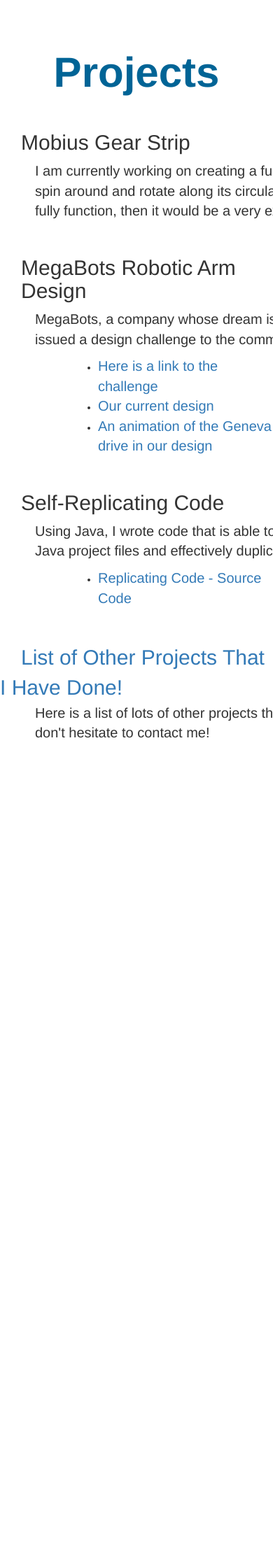
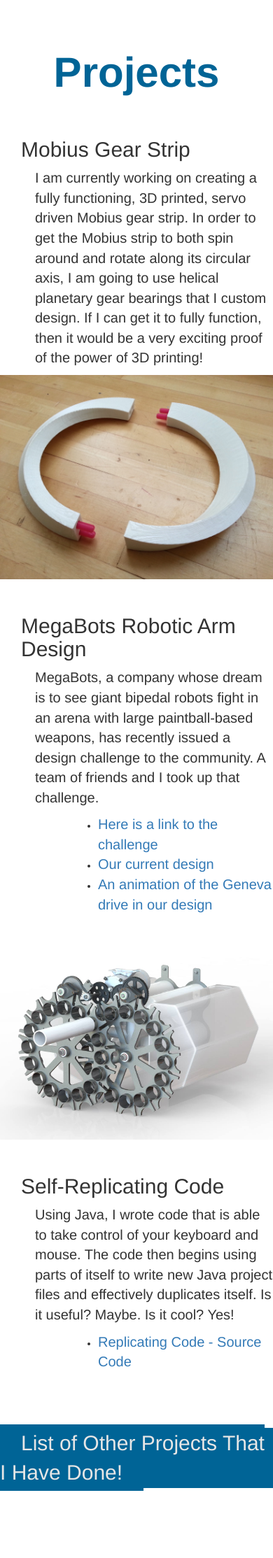
Before and after one commit to shanek21/shanek21.github.io, a PHP site: page /projects.html in a window 390 px wide; the page is wider, and only the part inside the window is pictured. Shown: the part 185-2412 px from the top of that part at 70% size. Before the commit the page ends 1240 px from the top of that part, so only its background shows below. Run offline with PHP 8.4, Linux system fonts and the light colour scheme.

Commit message:
Added images and formatting

```diff
--- a/main.css
+++ b/main.css
@@ -65,6 +65,10 @@
 .workexperience {
 }
 
+	.workrow {
+		margin-top: 50px;
+	}
+
 	.workexperience h1 {
 		font-size: 60px;
 		font-weight: bold;
@@ -74,7 +78,6 @@
 
 	.workexperience h2 {
 		margin-left: 30px;
-		margin-top: 50px;
 	}
 
 	.workexperience p {
@@ -82,8 +85,12 @@
 		margin-left: 80px;
 	}
 
+	.Robotics {
+	}
+
 .projects {
 }
+
 	.projects h1 {
 		font-size: 60px;
 		font-weight: bold;
@@ -99,7 +106,6 @@
 	.projects p {
 		font-size: 20px;
 		margin-left: 50px;
-		width: 1200px;
 	}
 
 	.projects ul {
@@ -108,16 +114,30 @@
 
 	.projects a {
 		font-size: 20px;
-		width: 1200px;
 	}
 
-	.otherprojects a {
-		font-size: 30px;
-		margin-left: 30px;
+	.otherprojectrow {
+		margin-bottom: 50px;
 	}
 
 	.otherprojects {
 		margin-top: 50px;
+		margin-bottom: 50px;
+		background-color: rgb(0, 100, 150);
+	}
+
+	.otherprojects a {
+		padding-top: 10px;
+		padding-bottom: 10px;
+		padding-left: 30px;
+		padding-right: 30px;
+		font-size: 30px;
+		background-color: rgb(0, 100, 150);
+		color: rgb(230, 230, 230);
+	}
+
+	.otherprojects a:hover{
+    	background-color: rgb(20, 120, 170);
 	}
 
 .portfolio {
--- a/projects.html
+++ b/projects.html
@@ -25,13 +25,22 @@
 		</div>
 		<div class = "projects">
 			<h1>Projects</h1>
-				<div class = "project">
+			<div class = "projectrow">
+				<div class = "row">
+					<div class = "col-md-8">
 						<div class = "Mobius">
 							<h2>Mobius Gear Strip</h2>
 							<p>I am currently working on creating a fully functioning, 3D printed, servo driven Mobius gear strip. In order to get the Mobius strip to both spin around and rotate along its circular axis, I am going to use helical planetary gear bearings that I custom design. If I can get it to fully function, then it would be a very exciting proof of the power of 3D printing!</p>
 						</div>
 					</div>
-				<div class = "project">
+					<div class = "col-md-4">
+						<img src="images/3D Printing Research/MobiusApartTop.jpg" width ="100%" height="100%">
+					</div>
+				</div>
+			</div>
+			<div class = "projectrow">
+				<div class = "row">
+					<div class = "col-md-8">
 						<div class = "MegaBots">
 							<h2>MegaBots Robotic Arm Design</h2>
 							<p>MegaBots, a company whose dream is to see giant bipedal robots fight in an arena with large paintball-based weapons, has recently issued a design challenge to the community. A team of friends and I took up that challenge.</p>
@@ -42,19 +51,36 @@
 							</ul>
 						</div>
 					</div>
-				<div class = "project">
+					<div class = "col-md-4">
+						<img src="images/MegaBots/DoubleRevolverFinalRender.jpg" width="100%" height="100%">
+					</div>
+				</div>
+			</div>
+			<div class = "projectrow">
+				<div class = "row">
+					<div class = "col-md-8">
 						<div class = "replicatingcode">
 							<h2>Self-Replicating Code</h2>
 							<p>Using Java, I wrote code that is able to take control of your keyboard and mouse. The code then begins using parts of itself to write new Java project files and effectively duplicates itself. Is it useful? Maybe. Is it cool? Yes!</p>
 							<ul>
-							<li> <a href = "images/Replicating Code/ReplicatingCode.pdf"> Replicating Code - Source Code</a> </li>
+								<li> <a href = "images/Replicating Code/ReplicatingCode.pdf">Replicating Code - Source Code</a> </li>
 							</ul>
 						</div>
 					</div>
-				<div class = "project">
+					<div class = "col-md-4">
+						<img src="">
+					</div>
+				</div>
+			</div>
+		</div>
+		<div class = "otherprojectrow">
+			<div class = "row">
 				<div class = "otherprojects">
+					<div class = "col-md-2">
+					</div>
+					<div class = "col-md-6">
 						<a href = "images/Projects List.pdf">List of Other Projects That I Have Done!</a>
-						<p>Here is a list of lots of other projects that I have done, with a short description of each. If you have any questions about any of them, don't hesitate to contact me!</p>
+					</div>
 				</div>
 			</div>
 		</div>
```
Also changed, not shown: workexperience.html (+14 -2 lines), images/3D Printing Research/MobiusApartSide.jpg (added), images/3D Printing Research/MobiusApartTop.jpg (added), images/3D Printing Research/MobiusSide.jpg (added), images/3D Printing Research/MobiusTop.jpg (added), images/MegaBots/DoubleRevolverFinalRender.jpg (added), 1 other file. Lines whose indentation alone changed are shown as unchanged.
